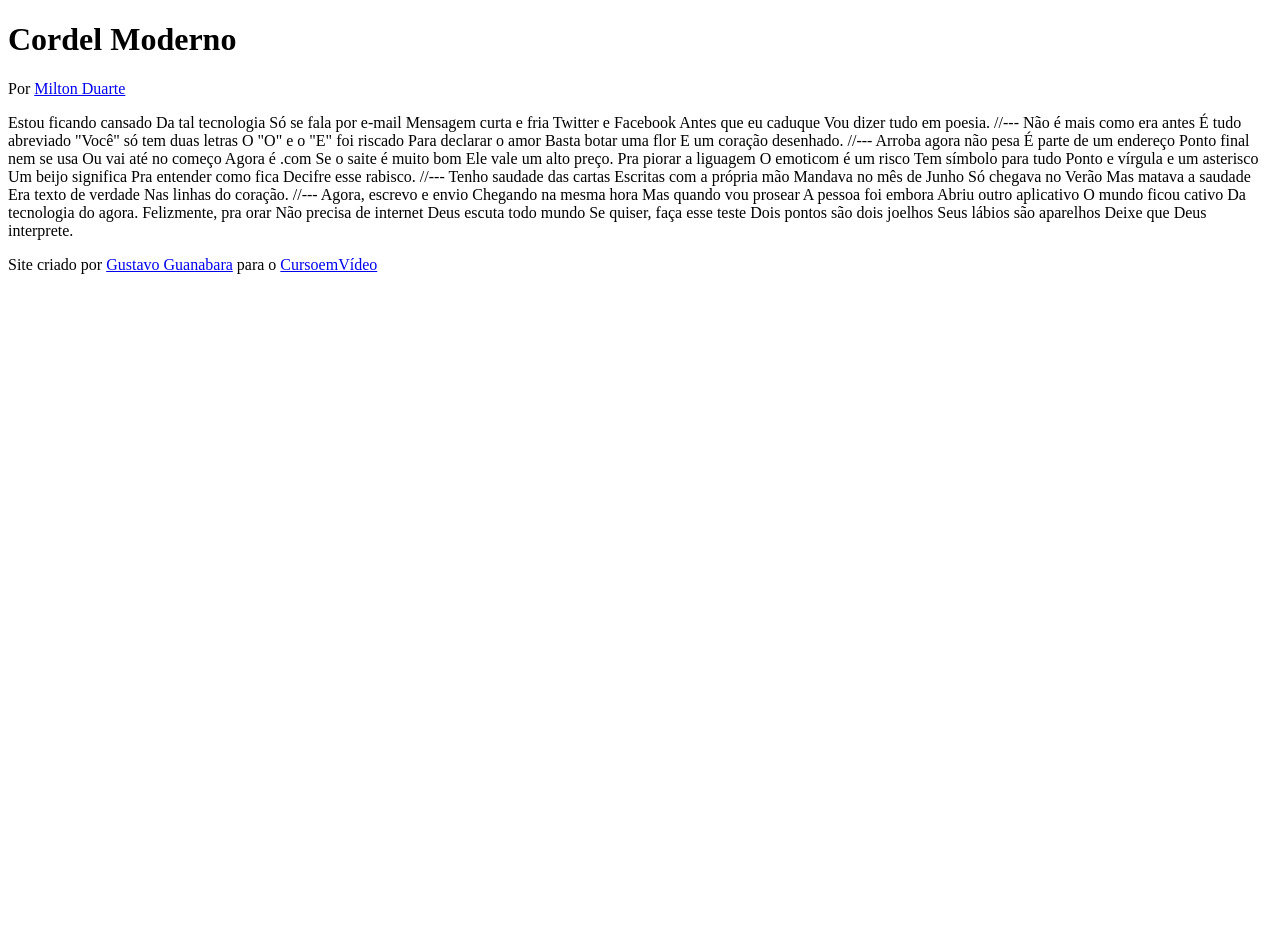
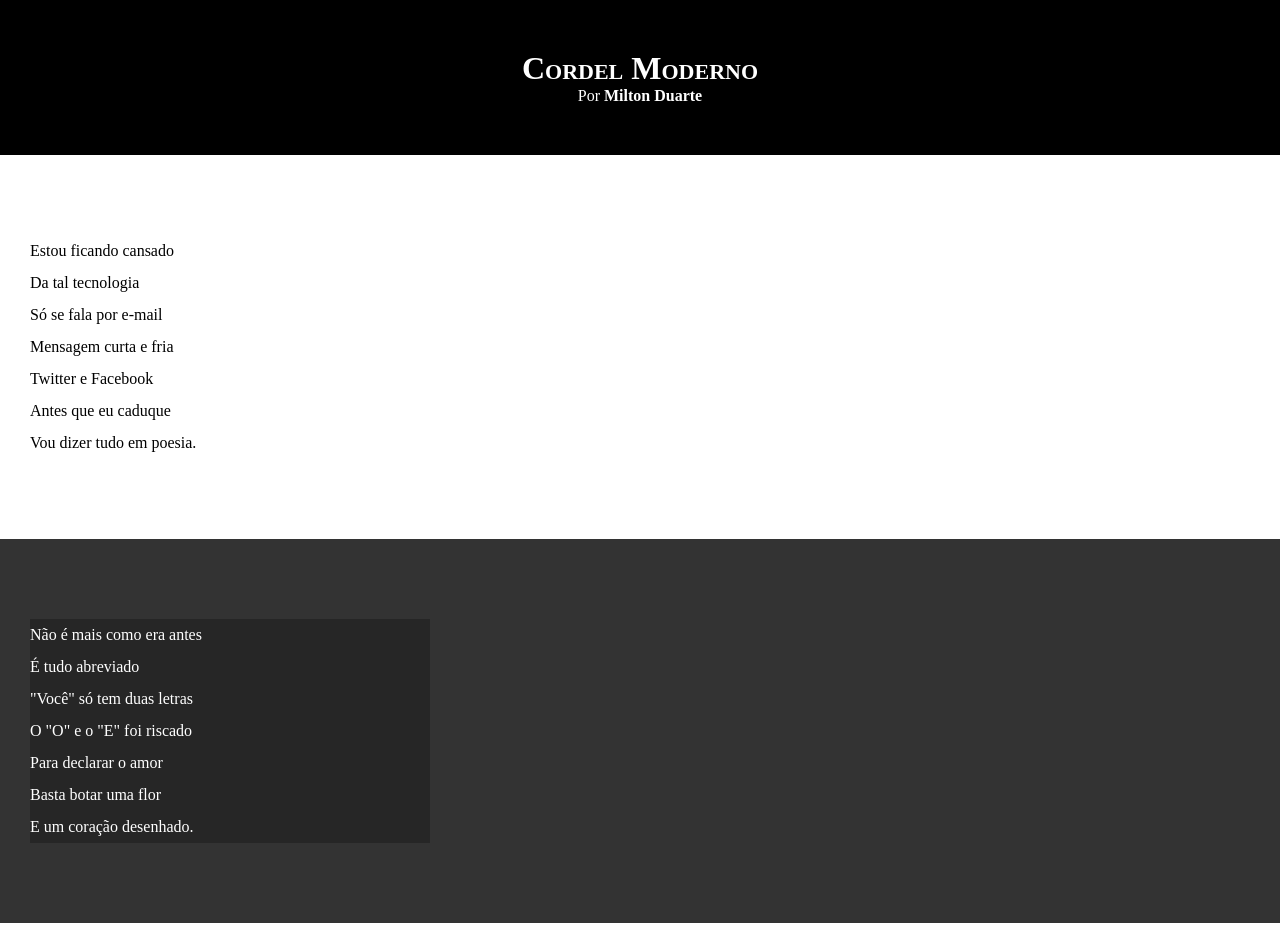
Before and after one commit to Dieykson15/html-css, a plain HTML site: page desafios/d012/index.html in a window 1280 px wide. Shown: the top 952 px of the page. Before the commit the page ends 800 px from the top, so only its background shows below. Drawn offline with Linux system fonts and the light colour scheme.

Commit message:
atualizei estilos dos textos

```diff
--- a/desafios/d012/index.html
+++ b/desafios/d012/index.html
@@ -1,82 +1,103 @@
 <!DOCTYPE html>
 <html lang="pt-BR">
+
 <head>
     <meta charset="UTF-8">
     <meta name="viewport" content="width=device-width, initial-scale=1.0">
     <title>Cordel Moderno</title>
+    <link rel="stylesheet" href="style/style.css">
 </head>
+
 <body>
     <header>
         <h1>Cordel Moderno</h1>
-        <p>Por <a href="https://www.recantodasletras.com.br/poesias/3186743">Milton Duarte</a></p>
+        <p>Por <a href="https://www.recantodasletras.com.br/poesias/3186743" target="_blank">Milton Duarte</a></p>
     </header>
 
-    Estou ficando cansado
-    Da tal tecnologia
-    Só se fala por e-mail
-    Mensagem curta e fria
-    Twitter e Facebook
-    Antes que eu caduque
-    Vou dizer tudo em poesia.
+    <section class="normal">
+        <p>
+            Estou ficando cansado<br>
+            Da tal tecnologia<br>
+            Só se fala por e-mail<br>
+            Mensagem curta e fria<br>
+            Twitter e Facebook<br>
+            Antes que eu caduque<br>
+            Vou dizer tudo em poesia.<br>
+        </p>
+    </section>
 
-    //---
+    <section class="imagem">
+        <p>
+            Não é mais como era antes<br>
+            É tudo abreviado<br>
+            "Você" só tem duas letras<br>
+            O "O" e o "E" foi riscado<br>
+            Para declarar o amor<br>
+            Basta botar uma flor<br>
+            E um coração desenhado.<br>
+        </p>
+    </section>
 
-    Não é mais como era antes
-    É tudo abreviado
-    "Você" só tem duas letras
-    O "O" e o "E" foi riscado
-    Para declarar o amor
-    Basta botar uma flor
-    E um coração desenhado.
+    <section class="normal">
+        <p>
+            Arroba agora não pesa<br>
+            É parte de um endereço<br>
+            Ponto final nem se usa<br>
+            Ou vai até no começo<br>
+            Agora é .com<br>
+            Se o saite é muito bom<br>
+            Ele vale um alto preço.<br>
+        </p>
 
-    //---
+        <p>
+            Pra piorar a liguagem<br>
+            O emoticom é um risco<br>
+            Tem símbolo para tudo<br>
+            Ponto e vírgula e um asterisco<br>
+            Um beijo significa<br>
+            Pra entender como fica<br>
+            Decifre esse rabisco.<br>
+        </p>
+    </section>
 
-    Arroba agora não pesa
-    É parte de um endereço
-    Ponto final nem se usa
-    Ou vai até no começo
-    Agora é .com
-    Se o saite é muito bom
-    Ele vale um alto preço.
+    <section class="imagem">
+        <p>
+            Tenho saudade das cartas<br>
+            Escritas com a própria mão<br>
+            Mandava no mês de Junho<br>
+            Só chegava no Verão<br>
+            Mas matava a saudade<br>
+            Era texto de verdade<br>
+            Nas linhas do coração.<br>
+        </p>
+    </section>
 
-    Pra piorar a liguagem
-    O emoticom é um risco
-    Tem símbolo para tudo
-    Ponto e vírgula e um asterisco
-    Um beijo significa
-    Pra entender como fica
-    Decifre esse rabisco.
+    <section class="normal">
+        <p>
+            Agora, escrevo e envio<br>
+            Chegando na mesma hora<br>
+            Mas quando vou prosear<br>
+            A pessoa foi embora<br>
+            Abriu outro aplicativo<br>
+            O mundo ficou cativo<br>
+            Da tecnologia do agora.<br>
+        </p>
 
-    //---
-
-    Tenho saudade das cartas
-    Escritas com a própria mão
-    Mandava no mês de Junho
-    Só chegava no Verão
-    Mas matava a saudade
-    Era texto de verdade
-    Nas linhas do coração.
-
-    //---
-
-    Agora, escrevo e envio
-    Chegando na mesma hora
-    Mas quando vou prosear
-    A pessoa foi embora
-    Abriu outro aplicativo
-    O mundo ficou cativo
-    Da tecnologia do agora.
-
-    Felizmente, pra orar
-    Não precisa de internet
-    Deus escuta todo mundo
-    Se quiser, faça esse teste
-    Dois pontos são dois joelhos
-    Seus lábios são aparelhos
-    Deixe que Deus interprete.
+        <p>
+            Felizmente, pra orar<br>
+            Não precisa de internet<br>
+            Deus escuta todo mundo<br>
+            Se quiser, faça esse teste<br>
+            Dois pontos são dois joelhos<br>
+            Seus lábios são aparelhos<br>
+            Deixe que Deus interprete.<br>
+        </p>
+    </section>
 
     <footer>
-        <p>Site criado por <a href="https://gustavoguanabara.github.io" target="_blank">Gustavo Guanabara</a> para o <a href="https://www.cursoemvideo.com" target="_blank">CursoemVídeo</a></p>
+        <p>Site criado por <a href="https://gustavoguanabara.github.io" target="_blank">Gustavo Guanabara</a> para o <a
+                href="https://www.cursoemvideo.com" target="_blank">CursoemVídeo</a></p>
     </footer>
 </body>
+
 </html>
--- /dev/null
+++ b/desafios/d012/style/style.css
@@ -0,0 +1,65 @@
+@charset "UTF-8";
+
+* {
+    margin: 0px;
+    padding: 0px;
+}
+
+html, body {
+    min-height: 100vh;
+    background-color: darkgray;
+}
+
+header {
+    background-color: black;
+    color: white;
+    text-align: center;
+}
+
+header h1 {
+    padding-top: 50px;
+    font-variant: small-caps;
+}
+
+header p {
+    padding-bottom: 50px;
+}
+
+a {
+    color: white;
+    text-decoration: none;
+    font-weight: bolder;
+}
+
+a:hover {
+    text-decoration: underline;
+}
+
+section {
+    padding-top: 10vh;
+    padding-bottom: 10vh;
+    line-height: 2em;
+    padding-left: 30px;
+}
+
+.normal {
+    background-color: white;
+    color: black;
+}
+
+.imagem {
+    background-color: rgb(51, 51, 51);
+    color: white;
+}
+
+.imagem p {
+    width: 400px;
+    background-color: rgba(0, 0, 0, 0.250);
+}
+
+footer {
+    background-color: black;
+    text-align: center;
+    color: white;
+    padding: 10px;
+}
```
